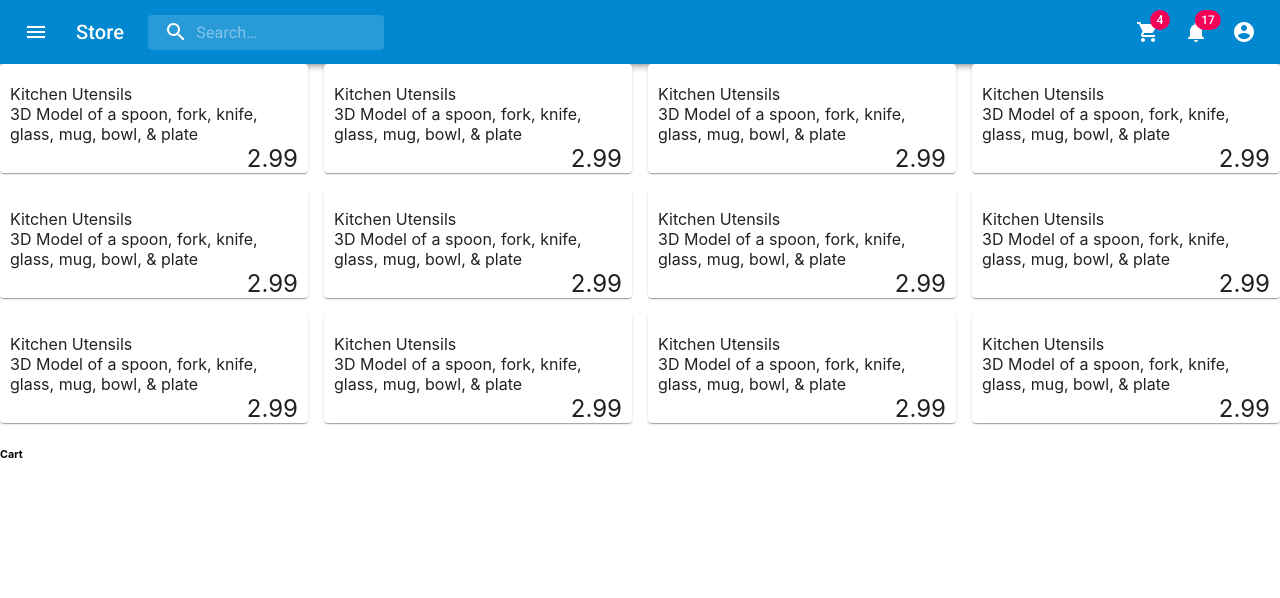
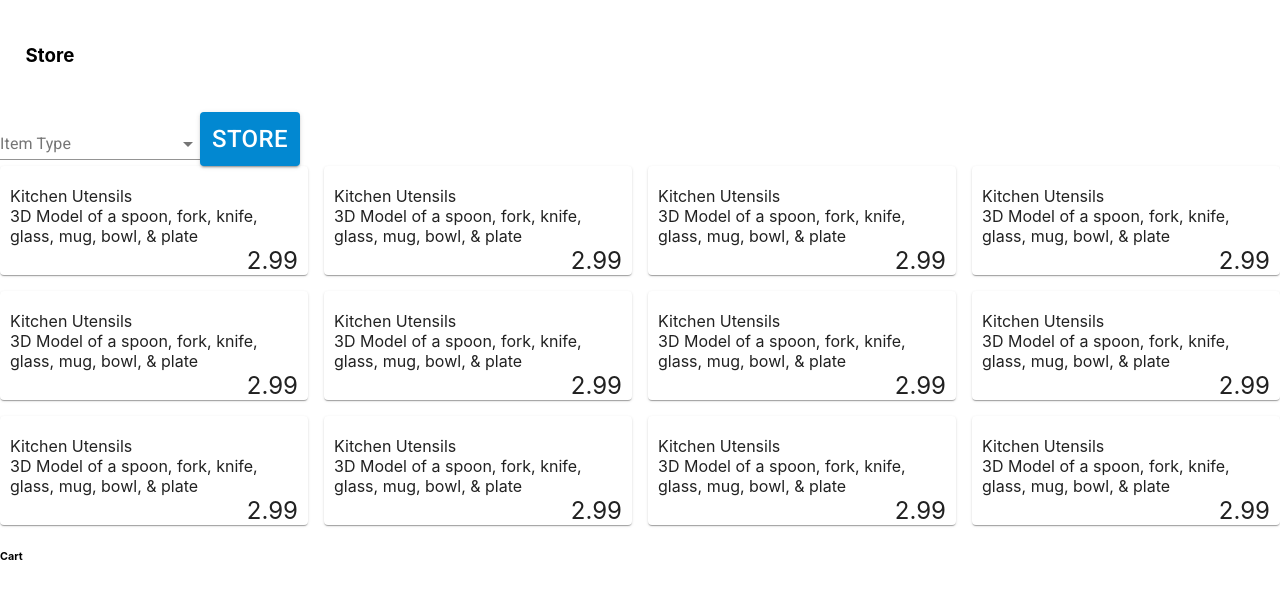
Before and after one commit to JosephThomasVasquez/storeApp, a React (Create React App) app: page / in a window 1280 px wide. Shown: the top 598 px of the page. Built offline with nearby package versions, Linux system fonts and the light colour scheme.

Commit message:
Added dropdown item list

```diff
--- a/src/App.css
+++ b/src/App.css
@@ -8,8 +8,8 @@
   }
 }
 
-.App-header {
-
+.app-header {
+  padding: 2%;
 }
 
 .App-link {
@@ -49,7 +49,8 @@
 
 
 .nav-button {
-  width: 100%;
+  display: inline-block;
+  width: 100px;
   font-size: 2rem;
   color: #61dafb;
 }
@@ -57,3 +58,8 @@
 .text-button {
   font-size: 1.5rem;
 }
+
+/* Dropdown Menus */
+.item-type {
+  width: 200px;
+}
--- a/src/components/Cart.js
+++ b/src/components/Cart.js
@@ -14,8 +14,8 @@ function Cart() {
     return (
     <div>
         <h6>Cart</h6>
-    </div>);
-
+    </div>
+    );
 };
 
 export default Cart;
--- a/src/components/Header.js
+++ b/src/components/Header.js
@@ -1,251 +1,46 @@
-import React from 'react';
-//import { Button } from '@material-ui/core';
-
-import { fade, makeStyles } from '@material-ui/core/styles';
-import AppBar from '@material-ui/core/AppBar';
-import Toolbar from '@material-ui/core/Toolbar';
-import IconButton from '@material-ui/core/IconButton';
-import Typography from '@material-ui/core/Typography';
-import InputBase from '@material-ui/core/InputBase';
-import Badge from '@material-ui/core/Badge';
-import MenuItem from '@material-ui/core/MenuItem';
-import Menu from '@material-ui/core/Menu';
-import MenuIcon from '@material-ui/icons/Menu';
-import SearchIcon from '@material-ui/icons/Search';
-import AccountCircle from '@material-ui/icons/AccountCircle';
-import ShoppingCartIcon from '@material-ui/icons/ShoppingCart';
-import MailIcon from '@material-ui/icons/Mail';
-import NotificationsIcon from '@material-ui/icons/Notifications';
-import MoreIcon from '@material-ui/icons/MoreVert';
-
-const useStyles = makeStyles((theme) => ({
-  grow: {
-    flexGrow: 1,
-  },
-  menuButton: {
-    marginRight: theme.spacing(2),
-  },
-  title: {
-    display: 'none',
-    [theme.breakpoints.up('sm')]: {
-      display: 'block',
-    },
-  },
-  search: {
-    position: 'relative',
-    borderRadius: theme.shape.borderRadius,
-    backgroundColor: fade(theme.palette.common.white, 0.15),
-    '&:hover': {
-      backgroundColor: fade(theme.palette.common.white, 0.25),
-    },
-    marginRight: theme.spacing(2),
-    marginLeft: 0,
-    width: '100%',
-    [theme.breakpoints.up('sm')]: {
-      marginLeft: theme.spacing(3),
-      width: 'auto',
-    },
-  },
-  searchIcon: {
-    padding: theme.spacing(0, 2),
-    height: '100%',
-    position: 'absolute',
-    pointerEvents: 'none',
-    display: 'flex',
-    alignItems: 'center',
-    justifyContent: 'center',
-  },
-  inputRoot: {
-    color: 'inherit',
-  },
-  inputInput: {
-    padding: theme.spacing(1, 1, 1, 0),
-    // vertical padding + font size from searchIcon
-    paddingLeft: `calc(1em + ${theme.spacing(4)}px)`,
-    transition: theme.transitions.create('width'),
-    width: '100%',
-    [theme.breakpoints.up('md')]: {
-      width: '20ch',
-    },
-  },
-  sectionDesktop: {
-    display: 'none',
-    [theme.breakpoints.up('md')]: {
-      display: 'flex',
-    },
-  },
-  sectionMobile: {
-    display: 'flex',
-    [theme.breakpoints.up('md')]: {
-      display: 'none',
-    },
-  },
-}));
-
-export default function PrimarySearchAppBar() {
-  const classes = useStyles();
-  const [anchorEl, setAnchorEl] = React.useState(null);
-  const [mobileMoreAnchorEl, setMobileMoreAnchorEl] = React.useState(null);
-
-  const isMenuOpen = Boolean(anchorEl);
-  const isMobileMenuOpen = Boolean(mobileMoreAnchorEl);
-
-  const handleProfileMenuOpen = (event) => {
-    setAnchorEl(event.currentTarget);
-  };
-
-  const handleMobileMenuClose = () => {
-    setMobileMoreAnchorEl(null);
-  };
-
-  const handleMenuClose = () => {
-    setAnchorEl(null);
-    handleMobileMenuClose();
-  };
-
-  const handleMobileMenuOpen = (event) => {
-    setMobileMoreAnchorEl(event.currentTarget);
-  };
-
-  const menuId = 'primary-search-account-menu';
-  const renderMenu = (
-    <Menu
-      anchorEl={anchorEl}
-      anchorOrigin={{ vertical: 'top', horizontal: 'right' }}
-      id={menuId}
-      keepMounted
-      transformOrigin={{ vertical: 'top', horizontal: 'right' }}
-      open={isMenuOpen}
-      onClose={handleMenuClose}
-    >
-      <MenuItem onClick={handleMenuClose}>Profile</MenuItem>
-      <MenuItem onClick={handleMenuClose}>My account</MenuItem>
-    </Menu>
-  );
-
-  const mobileMenuId = 'primary-search-account-menu-mobile';
-  const renderMobileMenu = (
-    <Menu
-      anchorEl={mobileMoreAnchorEl}
-      anchorOrigin={{ vertical: 'top', horizontal: 'right' }}
-      id={mobileMenuId}
-      keepMounted
-      transformOrigin={{ vertical: 'top', horizontal: 'right' }}
-      open={isMobileMenuOpen}
-      onClose={handleMobileMenuClose}
-    >
-      <MenuItem>
-        <IconButton aria-label="show 4 new mails" color="inherit">
-          <Badge badgeContent={4} color="secondary">
-            <MailIcon />
-          </Badge>
-        </IconButton>
-        <p>Messages</p>
-      </MenuItem>
-      <MenuItem>
-        <IconButton aria-label="show 11 new notifications" color="inherit">
-          <Badge badgeContent={11} color="secondary">
-            <NotificationsIcon />
-          </Badge>
-        </IconButton>
-        <p>Notifications</p>
-      </MenuItem>
-      <MenuItem onClick={handleProfileMenuOpen}>
-        <IconButton
-          aria-label="account of current user"
-          aria-controls="primary-search-account-menu"
-          aria-haspopup="true"
-          color="inherit"
-        >
-          <AccountCircle />
-        </IconButton>
-        <p>Profile</p>
-      </MenuItem>
-    </Menu>
-  );
-
-  return (
-    <div className={classes.grow}>
-      <AppBar position="static">
-        <Toolbar>
-          <IconButton
-            edge="start"
-            className={classes.menuButton}
-            color="inherit"
-            aria-label="open drawer"
-          >
-            <MenuIcon />
-          </IconButton>
-          <Typography className={classes.title} variant="h6" noWrap>
-            Store
-          </Typography>
-          <div className={classes.search}>
-            <div className={classes.searchIcon}>
-              <SearchIcon />
-            </div>
-            <InputBase
-              placeholder="Search…"
-              classes={{
-                root: classes.inputRoot,
-                input: classes.inputInput,
-              }}
-              inputProps={{ 'aria-label': 'search' }}
-            />
-          </div>
-          <div className={classes.grow} />
-          <div className={classes.sectionDesktop}>
-            <IconButton aria-label="show 4 new mails" color="inherit">
-              <Badge badgeContent={4} color="secondary">
-                <ShoppingCartIcon />
-              </Badge>
-            </IconButton>
-            <IconButton aria-label="show 17 new notifications" color="inherit">
-              <Badge badgeContent={17} color="secondary">
-                <NotificationsIcon />
-              </Badge>
-            </IconButton>
-            <IconButton
-              edge="end"
-              aria-label="account of current user"
-              aria-controls={menuId}
-              aria-haspopup="true"
-              onClick={handleProfileMenuOpen}
-              color="inherit"
-            >
-              <AccountCircle />
-            </IconButton>
-          </div>
-          <div className={classes.sectionMobile}>
-            <IconButton
-              aria-label="show more"
-              aria-controls={mobileMenuId}
-              aria-haspopup="true"
-              onClick={handleMobileMenuOpen}
-              color="inherit"
-            >
-              <MoreIcon />
-            </IconButton>
-          </div>
-        </Toolbar>
-      </AppBar>
-      {renderMobileMenu}
-      {renderMenu}
-    </div>
-  );
-}
+import React, { useState } from 'react';
+import { FormControl, InputLabel, MenuItem } from '@material-ui/core';
+import { Button } from '@material-ui/core';
+import { Select } from '@material-ui/core';
 
 
 
-// function Header() {
 
-//     return (
 
-//         <div>
-//             <h3>Store</h3>
-//             <Button variant="contained" color="primary" className="nav-button"><span className="text-button">Store</span></Button>
-//         </div>
-//     );
+function Header() {
 
-// };
+    const [itemtype, setItemType] = useState('');
+    const [openType, setOpenType] = useState(false);
 
-// export default Header;
+    const handleChange = (event) => {
+        setItemType(event.target.value);
+    }
+
+    const handleClose = () => {
+        setOpenType(false);
+    }
+
+    const handleOpen = () => {
+        setOpenType(true);
+    }
+
+    return (
+
+        <div>
+            <h3 className="app-header">Store</h3>
+            <FormControl className="">
+                <InputLabel>Item Type</InputLabel>
+                <Select labelId="Name" className="item-type" open={openType} onClose={handleClose} onOpen={handleOpen} value={itemtype} onChange={handleChange}>
+                    <MenuItem value={'All'}>All</MenuItem>
+                    <MenuItem value={'Weapons'}>Weapons</MenuItem>
+                    <MenuItem value={'Environment Objects'}>Environment Objects</MenuItem>
+                    <MenuItem value={'Characters'}>Characters</MenuItem>
+                </Select>
+            </FormControl>
+            <Button variant="contained" color="primary" className="nav-button"><span className="text-button">Store</span></Button>
+        </div>
+    );
+
+};
+
+export default Header;
--- a/src/index.js
+++ b/src/index.js
@@ -6,9 +6,9 @@ import * as serviceWorker from './serviceWorker';
 
 
 ReactDOM.render(
-  <React.StrictMode>
+
     <App />
-  </React.StrictMode>,
+  ,
   document.getElementById('root')
 );
 
```
